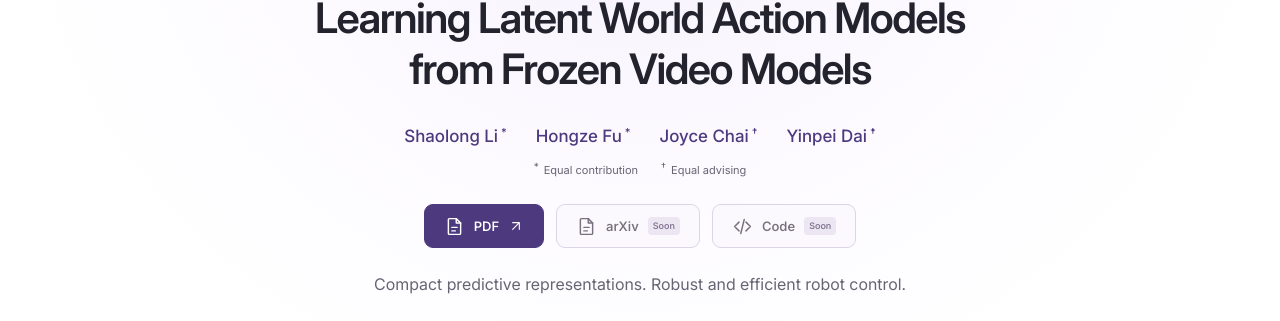
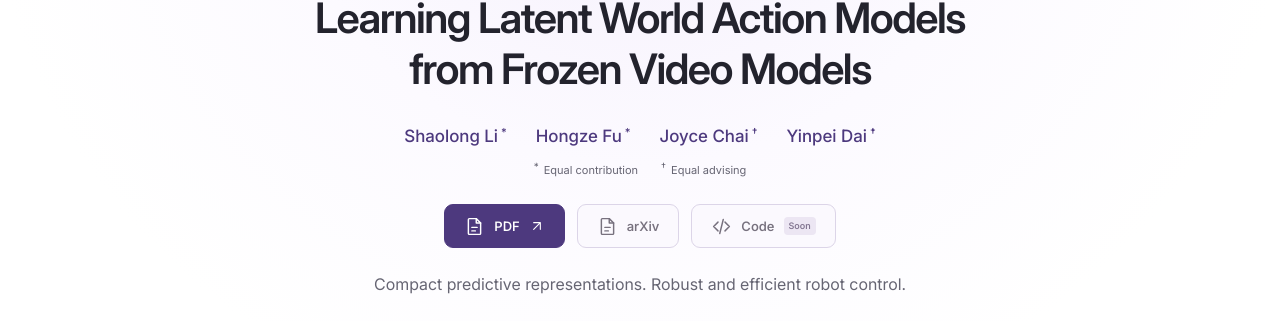
Before and after one commit to shaolonl-16/leanwam, a plain HTML site: page index.html in a window 1280 px wide. Shown: the part 270-591 px from the top of the page. Drawn offline with Linux system fonts and the light colour scheme.

Commit message:
Add publications to homepage and center content sections

```diff
--- a/index.html
+++ b/index.html
@@ -54,8 +54,8 @@
         </div>
         <p class="author-notes"><span><sup>*</sup> Equal contribution</span><span><sup>†</sup> Equal advising</span></p>
         <div class="resource-links" aria-label="Project resources">
-          <a class="resource-link primary" data-resource="pdf" href="assets/paper/LeanWAM.pdf" target="_blank" rel="noopener noreferrer"><svg class="icon"><use href="#icon-paper"/></svg><span>PDF</span><svg class="icon small"><use href="#icon-arrow"/></svg></a>
-          <a class="resource-link" data-resource="arxiv" aria-disabled="true"><svg class="icon"><use href="#icon-paper"/></svg><span>arXiv</span><span class="coming-soon">Soon</span></a>
+          <a class="resource-link primary" data-resource="pdf" href="https://arxiv.org/pdf/2611.31740" target="_blank" rel="noopener noreferrer"><svg class="icon"><use href="#icon-paper"/></svg><span>PDF</span><svg class="icon small"><use href="#icon-arrow"/></svg></a>
+          <a class="resource-link" data-resource="arxiv" href="https://arxiv.org/abs/2611.31740" target="_blank" rel="noopener noreferrer"><svg class="icon"><use href="#icon-paper"/></svg><span>arXiv</span></a>
           <a class="resource-link" data-resource="code" aria-disabled="true"><svg class="icon"><use href="#icon-code"/></svg><span>Code</span><span class="coming-soon">Soon</span></a>
         </div>
         <p class="hero-summary">Compact predictive representations.<br class="mobile-break"> Robust and efficient robot control.</p>
```
